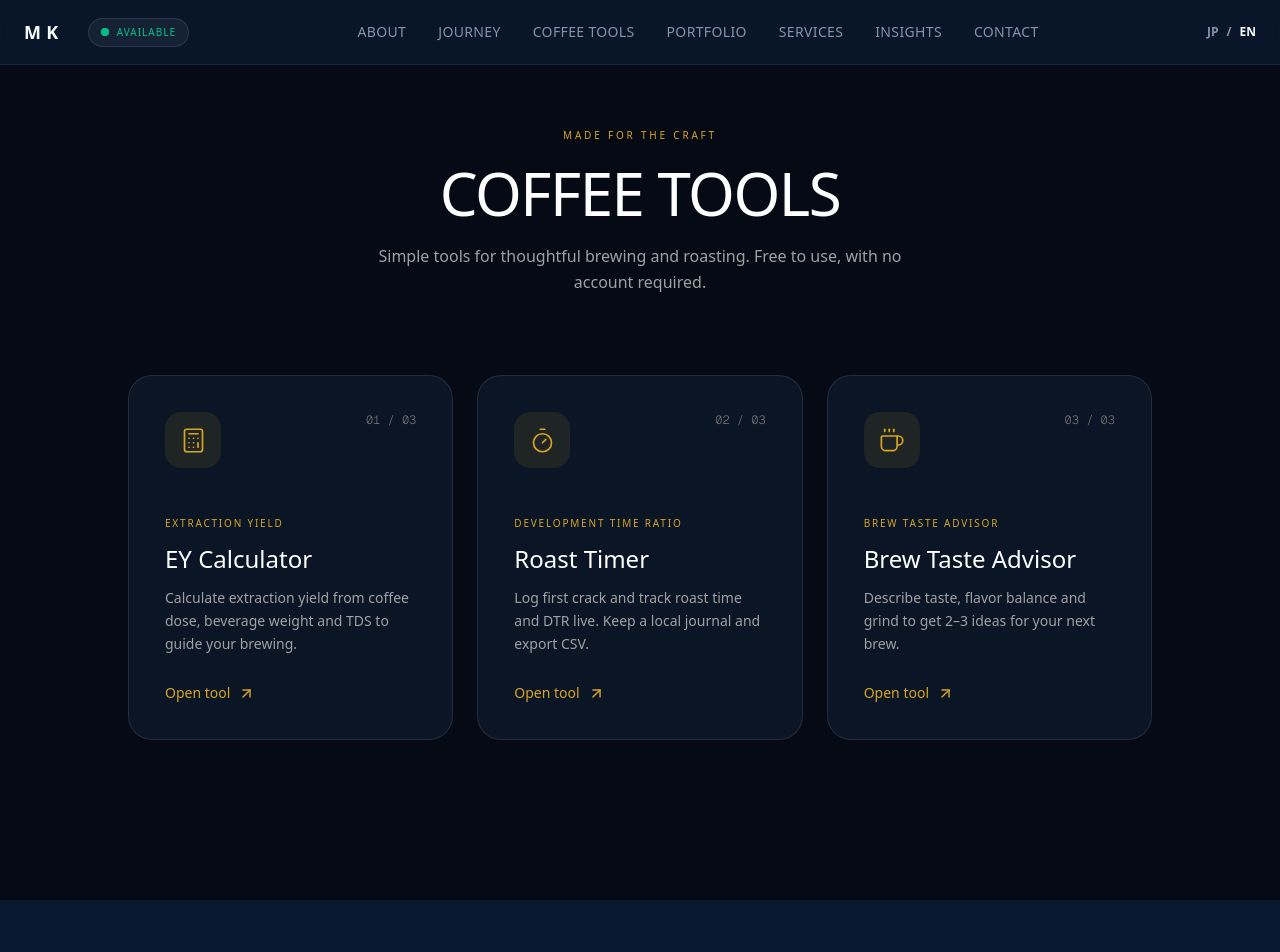
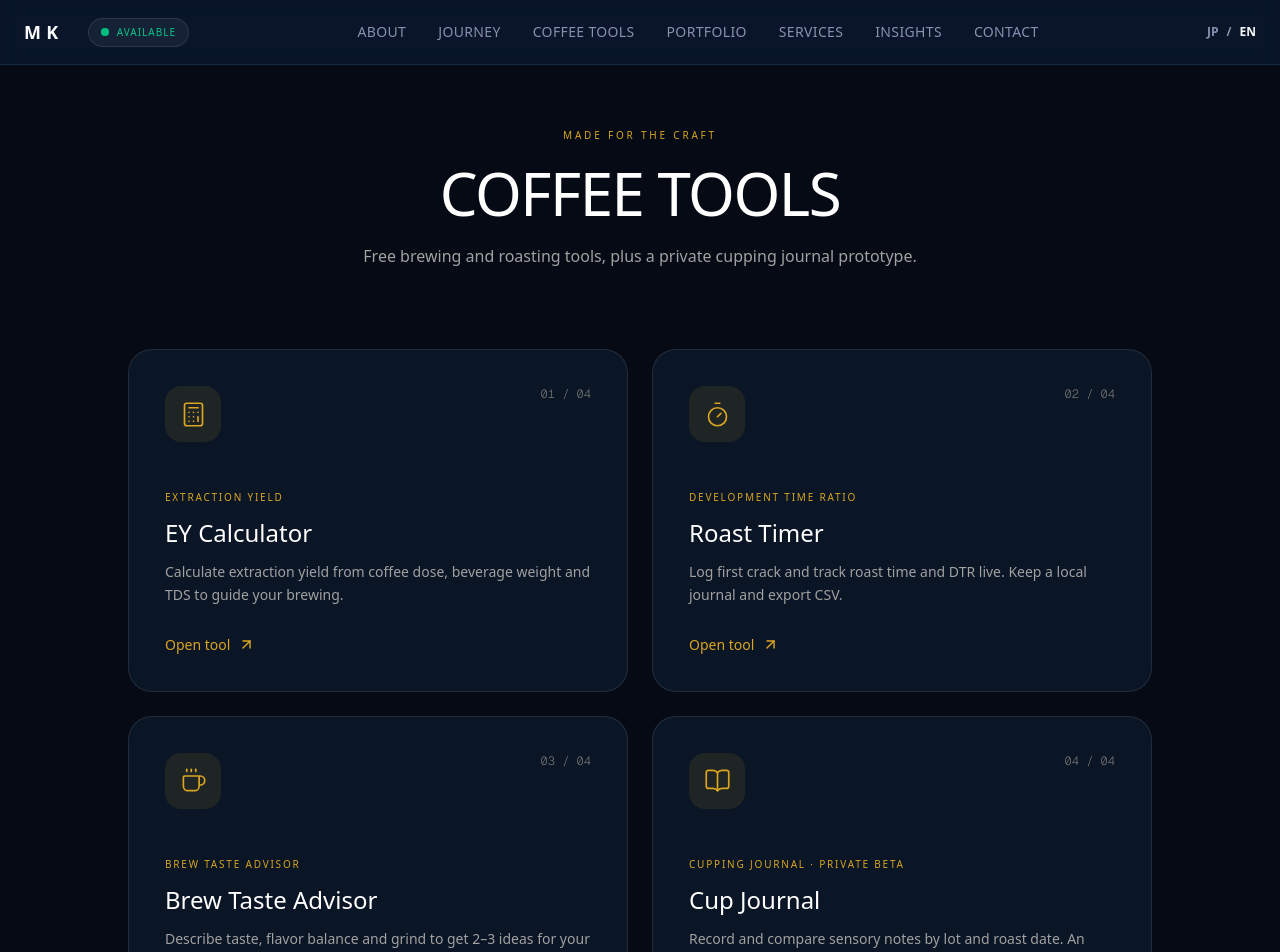
Before and after one commit to masakikono/masaki-portfolio, a Next.js app: page /coffee-tools in a window 1280 px wide. Shown: the top 952 px of the page. Built offline with nearby package versions, Linux system fonts and the light colour scheme.

Commit message:
Add private Cup Journal preview to bilingual Coffee Tools

```diff
--- a/src/components/CoffeeTools.tsx
+++ b/src/components/CoffeeTools.tsx
@@ -1,7 +1,7 @@
 "use client";
 
 import Link from "next/link";
-import { ArrowUpRight, Calculator, Coffee, Timer } from "lucide-react";
+import { ArrowUpRight, BookOpen, Calculator, Coffee, Timer } from "lucide-react";
 import { useLanguage } from "@/context/LanguageContext";
 
 export default function CoffeeTools() {
@@ -23,6 +23,12 @@ export default function CoffeeTools() {
       subtitle: "BREW TASTE ADVISOR",
       description: jp ? "味の感想、酸味・甘味・苦味、挽き目から、次の一杯で試す改善案を2〜3個提案。" : "Describe taste, flavor balance and grind to get 2–3 ideas for your next brew.",
     },
+    {
+      href: "https://masaki-cupping-journal.masaki19931015.chatgpt.site/", icon: BookOpen, number: "04", external: true, private: true,
+      title: jp ? "カッピング記録" : "Cup Journal",
+      subtitle: "CUPPING JOURNAL · PRIVATE BETA",
+      description: jp ? "同じ豆の香味をロット・焙煎日ごとに記録して比較。現在は本人専用の非公開試作です。" : "Record and compare sensory notes by lot and roast date. An owner-only private prototype for now.",
+    },
   ];
 
   return (
@@ -32,22 +38,22 @@ export default function CoffeeTools() {
           <p className="text-[#daa520] text-[10px] tracking-[0.28em] mb-5">MADE FOR THE CRAFT</p>
           <h1 className="text-4xl md:text-6xl text-white font-light tracking-tight mb-5">COFFEE TOOLS</h1>
           <p className="text-neutral-400 text-sm md:text-base font-light leading-relaxed max-w-xl mx-auto">
-            {jp ? "抽出と焙煎の判断を支える、小さなデジタルツール。無料・登録不要で使えます。" : "Simple tools for thoughtful brewing and roasting. Free to use, with no account required."}
+            {jp ? "抽出・焙煎の無料ツールと、非公開試作中のカッピング記録アプリ。" : "Free brewing and roasting tools, plus a private cupping journal prototype."}
           </p>
         </header>
-        <div className="grid grid-cols-1 md:grid-cols-2 lg:grid-cols-3 gap-6">
+        <div className="grid grid-cols-1 md:grid-cols-2 gap-6">
           {tools.map(tool => {
             const Icon = tool.icon;
             return (
-              <Link href={tool.href} key={tool.href} className="group flex flex-col rounded-3xl border border-white/10 bg-[#0a1525] p-7 md:p-9 min-h-[310px] hover:border-[#daa520]/50 hover:bg-[#101e31] transition-colors focus-visible:outline-2 focus-visible:outline-offset-4 focus-visible:outline-[#daa520]">
+              <Link href={tool.href} key={tool.href} target={tool.external ? "_blank" : undefined} rel={tool.external ? "noopener noreferrer" : undefined} className="group flex flex-col rounded-3xl border border-white/10 bg-[#0a1525] p-7 md:p-9 min-h-[310px] hover:border-[#daa520]/50 hover:bg-[#101e31] transition-colors focus-visible:outline-2 focus-visible:outline-offset-4 focus-visible:outline-[#daa520]">
                 <div className="flex justify-between items-start mb-12">
                   <span className="w-14 h-14 rounded-2xl flex items-center justify-center bg-[#daa520]/10 text-[#daa520]"><Icon size={27} strokeWidth={1.5} aria-hidden="true" /></span>
-                  <span className="text-xs font-mono text-neutral-500">{tool.number} / 03</span>
+                  <span className="text-xs font-mono text-neutral-500">{tool.number} / {String(tools.length).padStart(2, "0")}</span>
                 </div>
                 <p className="text-[10px] tracking-[0.18em] text-[#daa520] mb-3">{tool.subtitle}</p>
                 <h2 className="text-2xl text-white mb-3 font-light">{tool.title}</h2>
                 <p className="text-sm text-neutral-400 font-light leading-relaxed mb-7">{tool.description}</p>
-                <span className="mt-auto flex items-center gap-2 text-sm text-[#daa520] group-hover:gap-3 transition-all">{jp ? "ツールを使う" : "Open tool"}<ArrowUpRight size={17} aria-hidden="true" /></span>
+                <span className="mt-auto flex items-center gap-2 text-sm text-[#daa520] group-hover:gap-3 transition-all">{tool.private ? (jp ? "非公開版を開く" : "Open private beta") : (jp ? "ツールを使う" : "Open tool")}<ArrowUpRight size={17} aria-hidden="true" /></span>
               </Link>
             );
           })}
```
